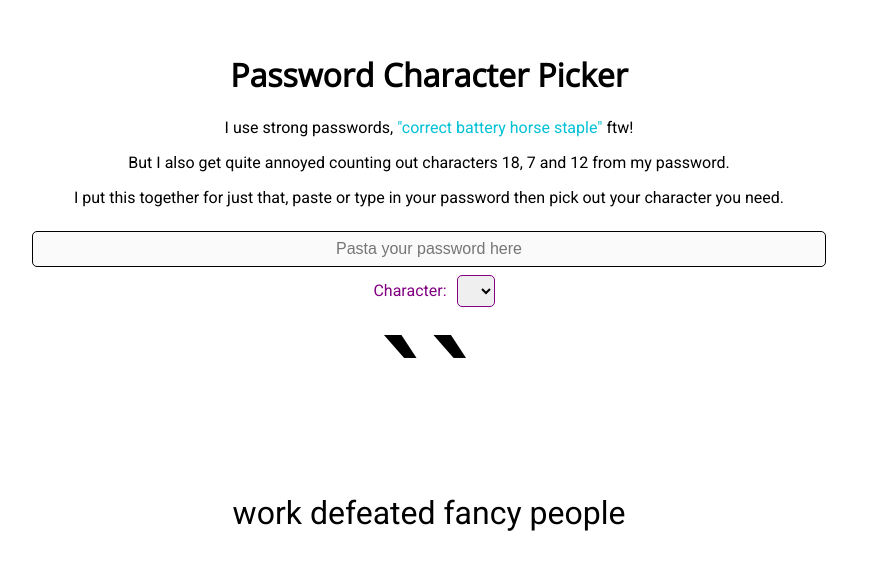
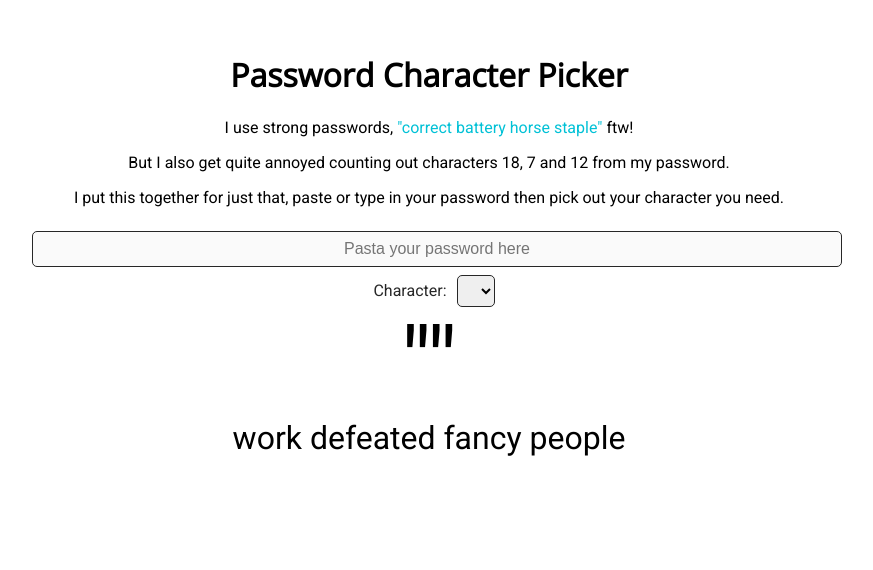
Before and after one commit to spences10/characters-from-password, a Next.js app: page / in a window 1280 px wide. Shown: the top 570 px of the page, without its empty margins (211-1084 px from the left). Built offline with nearby package versions, Linux system fonts and the light colour scheme.

Commit message:
gettin' griddy

```diff
--- a/components/MainForm.js
+++ b/components/MainForm.js
@@ -33,7 +33,7 @@ const Container = styled.div`
     grid-template-rows: auto;
     grid-template-areas:
       '. p p p p p p p .'
-      't t t t t t t t t'
+      '. t t t t t t t .'
       '. s s s s s s s .'
       '. r r r r r r r .'
       '. n n n n n n n .';
@@ -46,7 +46,7 @@ const Container = styled.div`
     grid-template-rows: auto;
     grid-template-areas:
       '. p p p p p p p .'
-      't t t t t t t t t'
+      '. t t t t t t t .'
       '. s s s s s s s .'
       '. r r r r r r r .'
       '. n n n n n n n .';
@@ -81,8 +81,10 @@ const CharacterInput = styled.input.attrs({
 
   grid-area: t;
 
-  color: ${props => props.theme.text};
-  border: 1px solid ${props => props.theme.text};
+  width: 100%;
+
+  color: ${props => props.theme.black};
+  border: 1px solid ${props => props.theme.black};
   background-color: ${props => props.theme.white};
   border-radius: 5px;
   text-align: center;
@@ -93,7 +95,7 @@ const CharacterSelect = styled.select`
   padding: 0rem 0.5rem;
   font-size: 1rem;
   height: 2rem;
-  border: 1px solid purple;
+  border: 1px solid ${props => props.theme.black};
   border-radius: 5px;
 `
 
@@ -101,6 +103,7 @@ const CharacterLabel = styled.label`
   padding: 10px;
   border: 10px;
   justify-self: end;
+  color: ${props => props.theme.black};
 `
 
 const SelectDiv = styled.div`
@@ -124,9 +127,9 @@ const ResultsDiv = styled.div`
   }*/
 
   /* for desktops */
-  @media only screen and (min-width: 768px) {
+  /* @media only screen and (min-width: 768px) {
     font-size: 10em;
-  }
+  } */
 `
 
 const NewPassword = styled.div`
@@ -208,7 +211,7 @@ class MainForm extends React.Component {
           </CharacterSelect>
         </SelectDiv>
         <ResultsDiv>
-          <label>`{characterFromPassword}`</label>
+          <label>"{characterFromPassword}"</label>
         </ResultsDiv>
         <NewPassword>{getFunName()}</NewPassword>
       </Container>
```
